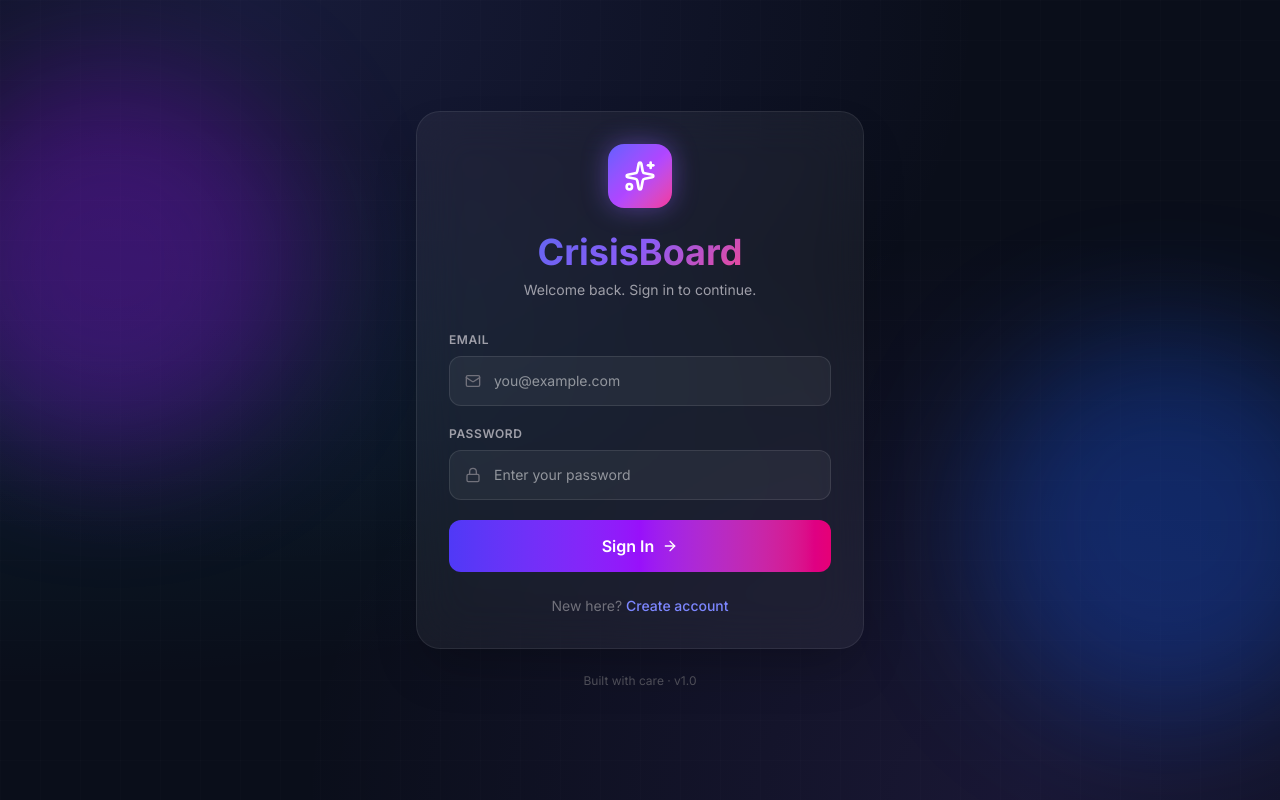
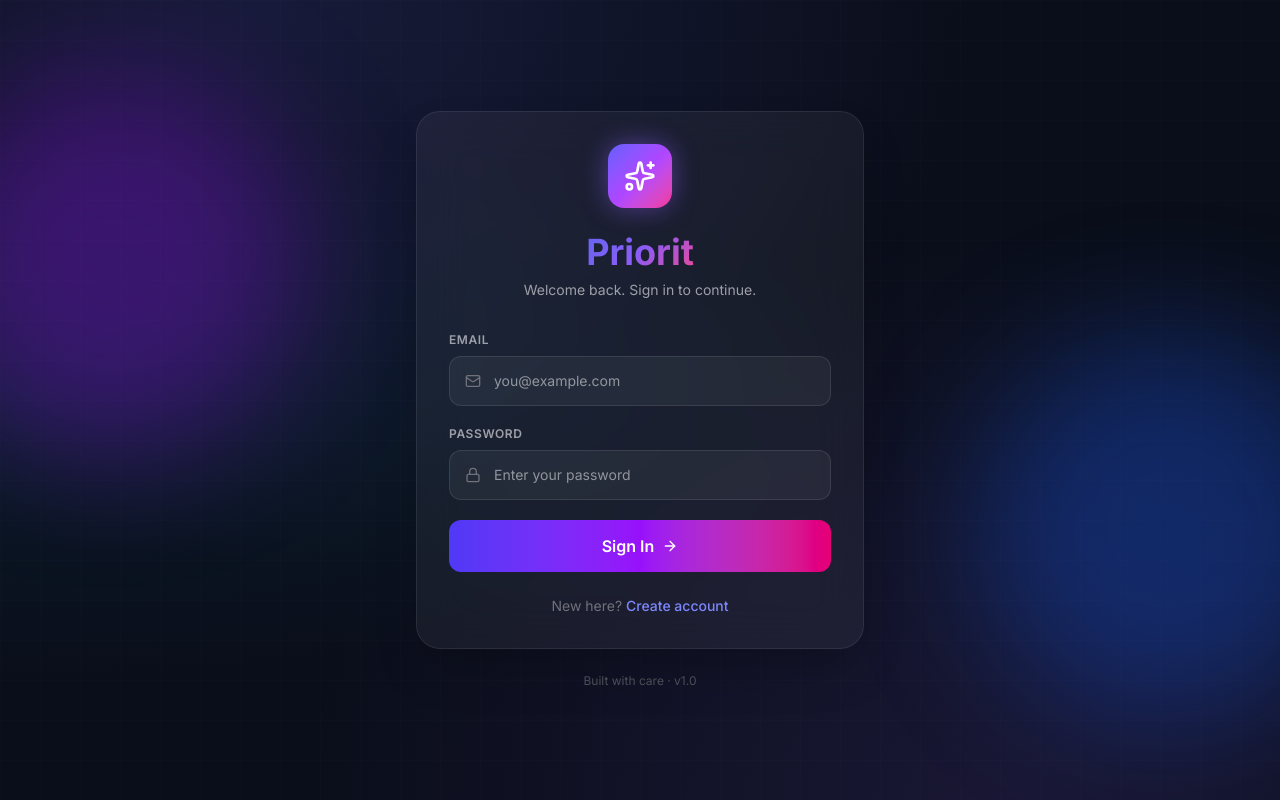
Before and after one commit to shreyacode11/crisisboard, a React (Vite) app in the folder client/: page /login in a window 1280 px wide. Built offline with nearby package versions, Linux system fonts and the light colour scheme.

Commit message:
rebrand: CrisisBoard → Priorit

```diff
--- a/client/index.html
+++ b/client/index.html
@@ -7,7 +7,7 @@
     <link rel='preconnect' href='https://fonts.googleapis.com'>
     <link rel='preconnect' href='https://fonts.gstatic.com' crossorigin>
     <link href='https://fonts.googleapis.com/css2?family=Inter:wght@400;500;600;700;800&display=swap' rel='stylesheet'>
-    <title>CrisisBoard — Modern Project Management</title>
+    <title>Priorit — Modern Project Management</title>
     <meta name='description' content='A beautiful project management tool with real-time collaboration, kanban boards, and team workspaces.' />
   </head>
   <body>
--- a/client/src/pages/DashboardPage.jsx
+++ b/client/src/pages/DashboardPage.jsx
@@ -84,7 +84,7 @@ const handleCreateProj = async (e) => {
           <div className='w-9 h-9 rounded-xl bg-gradient-to-br from-indigo-500 via-purple-500 to-pink-500 flex items-center justify-center'>
             <Sparkles className='w-5 h-5 text-white' />
           </div>
-          <h1 className='text-xl font-bold gradient-text'>CrisisBoard</h1>
+          <h1 className='text-xl font-bold gradient-text'>Priorit</h1>
         </div>
         <div className='flex items-center gap-4'>
           <div className='flex items-center gap-3 px-4 py-2 rounded-xl bg-white/5 border border-white/5'>
--- a/client/src/pages/LoginPage.jsx
+++ b/client/src/pages/LoginPage.jsx
@@ -51,7 +51,7 @@ useEffect(() => {                                  // ← add this
 
           <div className='text-center mb-8'>
             <h1 className='text-4xl font-bold mb-2'>
-              <span className='gradient-text'>CrisisBoard</span>
+              <span className='gradient-text'>Priorit</span>
             </h1>
             <p className='text-zinc-400 text-sm'>Welcome back. Sign in to continue.</p>
           </div>
```
